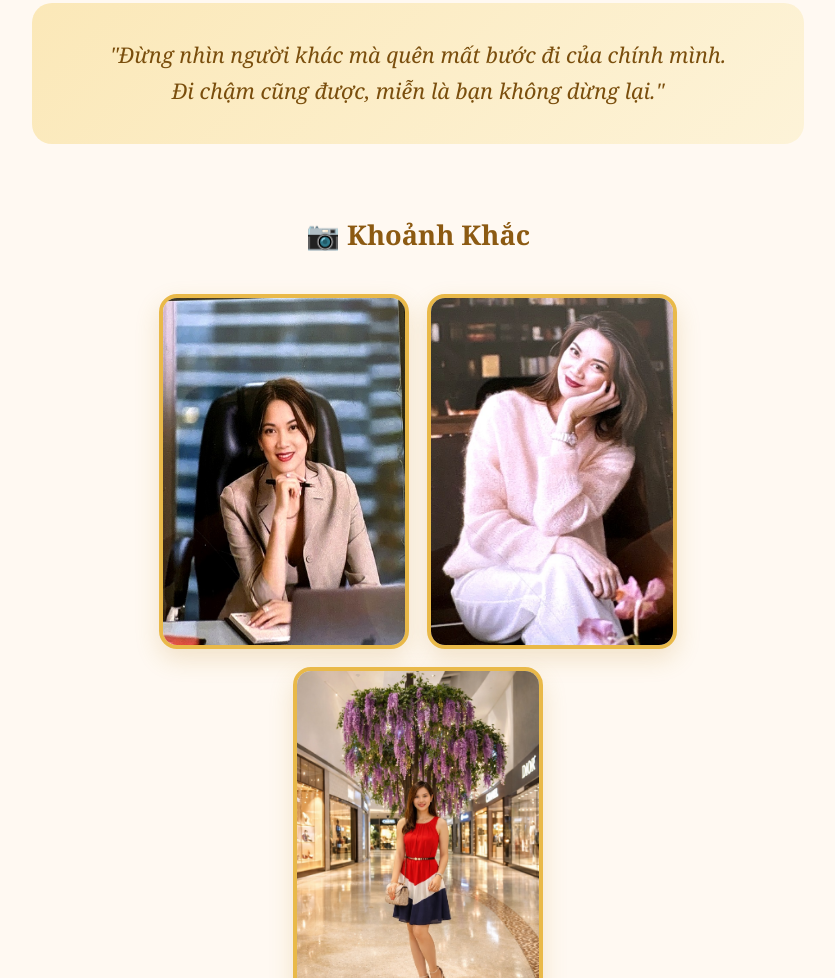
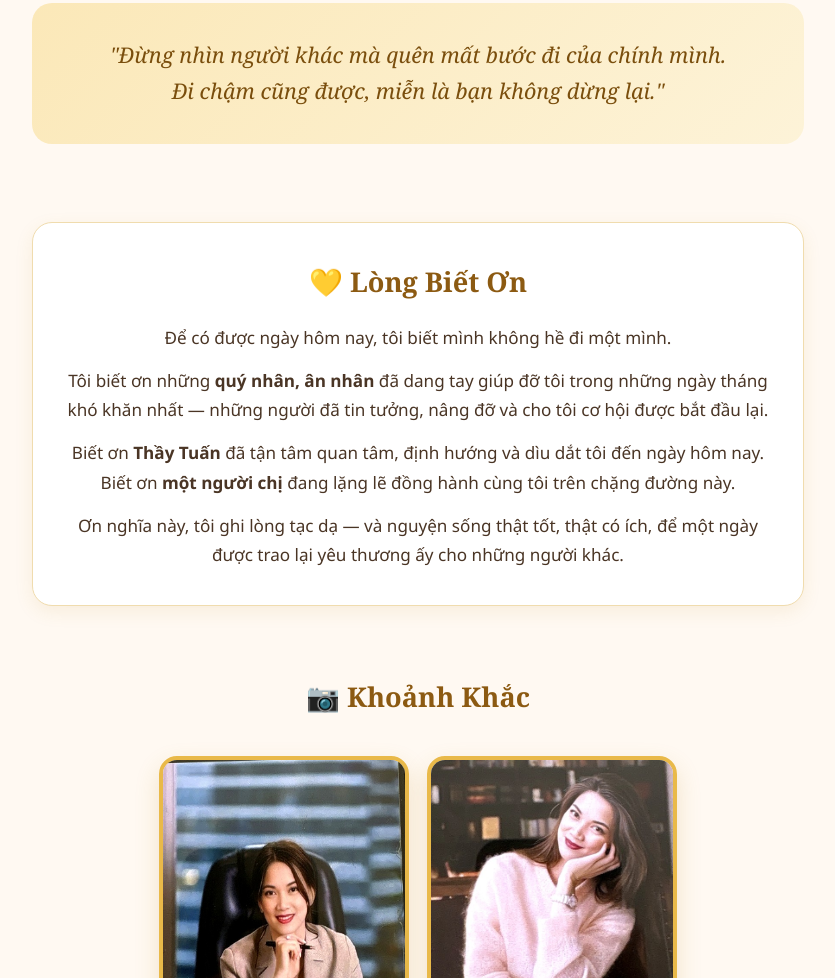
Before and after one commit to myhuongphan812/myhuongphan812.github.io, a plain HTML site: page index.html in a window 1280 px wide. Shown: the part 1466-2444 px from the top of the page, without its empty margins (222-1057 px from the left). Drawn offline with Linux system fonts and the light colour scheme.

Commit message:
Add gratitude section

```diff
--- a/index.html
+++ b/index.html
@@ -79,6 +79,18 @@
     font-size: 1.35em;
     color: #7A4E0D;
   }
+  .gratitude {
+    background: #FFFFFF;
+    border: 1px solid #F0DCAE;
+    border-radius: 20px;
+    box-shadow: 0 6px 18px rgba(190, 140, 40, 0.10);
+    max-width: 820px;
+    margin: 10px auto 0;
+    padding: 36px 30px;
+    text-align: center;
+  }
+  .gratitude p { font-size: 1.07em; margin-bottom: 14px; }
+  .gratitude p:last-child { margin-bottom: 0; }
   .gallery { text-align: center; display: flex; flex-wrap: wrap; gap: 18px; justify-content: center; }
   .gallery h2 { flex-basis: 100%; }
   .gallery img {
@@ -155,6 +167,16 @@
     </div>
   </section>
 
+  <section>
+    <div class="gratitude">
+      <h2>💛 Lòng Biết Ơn</h2>
+      <p>Để có được ngày hôm nay, tôi biết mình không hề đi một mình.</p>
+      <p>Tôi biết ơn những <strong>quý nhân, ân nhân</strong> đã dang tay giúp đỡ tôi trong những ngày tháng khó khăn nhất — những người đã tin tưởng, nâng đỡ và cho tôi cơ hội được bắt đầu lại.</p>
+      <p>Biết ơn <strong>Thầy Tuấn</strong> đã tận tâm quan tâm, định hướng và dìu dắt tôi đến ngày hôm nay. Biết ơn <strong>một người chị</strong> đang lặng lẽ đồng hành cùng tôi trên chặng đường này.</p>
+      <p>Ơn nghĩa này, tôi ghi lòng tạc dạ — và nguyện sống thật tốt, thật có ích, để một ngày được trao lại yêu thương ấy cho những người khác.</p>
+    </div>
+  </section>
+
   <section class="gallery">
     <h2>📷 Khoảnh Khắc</h2>
     <img src="anh-vest.jpg" alt="Titi Phan — phong thái tự tin nơi công sở">
```
